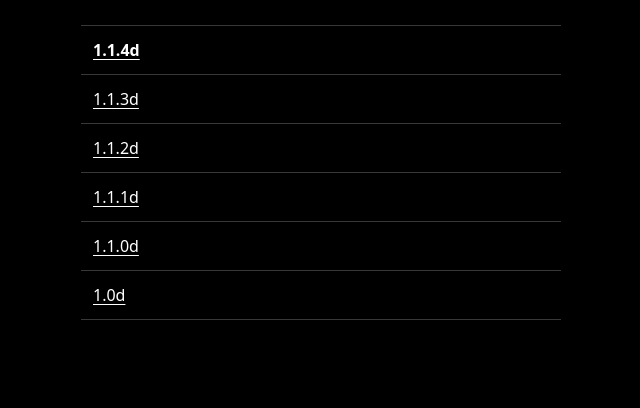
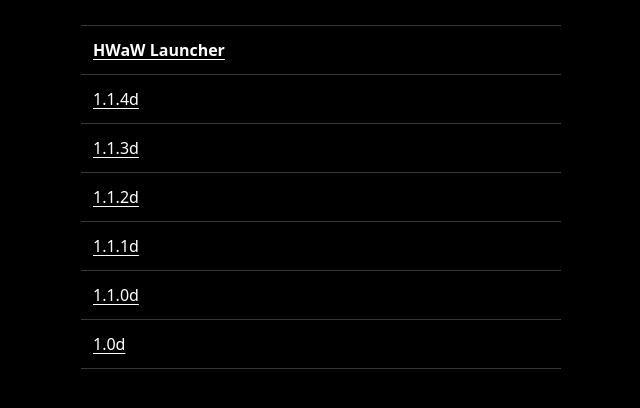
Before and after one commit to CattaiLq/hwaw-edition, a plain HTML site: page index.html in a window 1280 px wide. Shown: the part 166-574 px from the top of the page, without its empty margins (319-959 px from the left). Drawn offline with Linux system fonts and the light colour scheme.

Commit message:
Publish English Windows launcher

```diff
--- a/index.html
+++ b/index.html
@@ -50,7 +50,8 @@
 <body>
   <main>
     <h1><img src="assets/logo.png" alt="Plants vs. Zombies: HWaW Edition" width="460"></h1>
-    <ul aria-label="Скачать версию">
+    <ul aria-label="Скачивания">
+      <li><a href="HWaW_Launcher.exe" download>HWaW Launcher</a></li>
       <li><a href="versions/HWaW_Edition_v1.1.4d.zip" download>1.1.4d</a></li>
       <li><a href="versions/HWaW_Edition_v1.1.3d.zip" download>1.1.3d</a></li>
       <li><a href="versions/HWaW_Edition_v1.1.2d.zip" download>1.1.2d</a></li>
```
Also changed, not shown: 1 other file.
